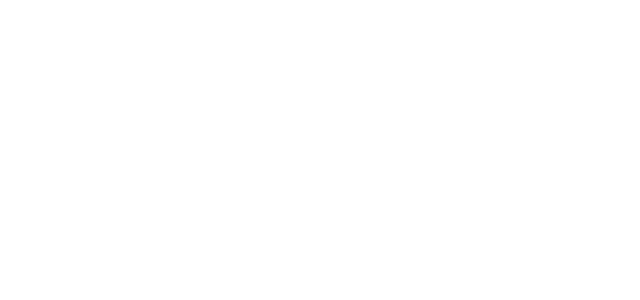
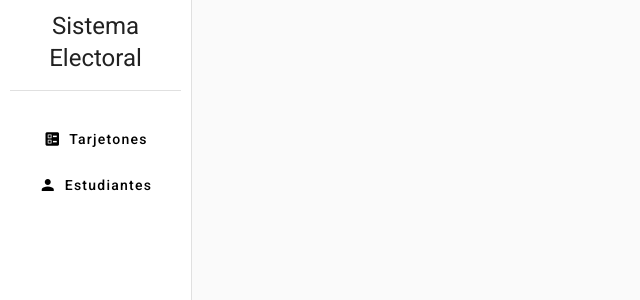
Before and after one commit to noesrichard/sistema-electoral, an Angular app: page / in a window 1280 px wide. Shown: the top 300 px of the page, without its empty margins (0-640 px from the left). Built offline with nearby package versions, Linux system fonts and the light colour scheme.

Commit message:
navigation

```diff
--- a/src/app/app.component.css
+++ b/src/app/app.component.css
@@ -0,0 +1,33 @@
+* {
+  box-sizing: border-box;
+}
+.example-container {
+  width: 100vw;
+  height: 100vh;
+}
+
+mat-drawer {
+  width: 15%;
+  padding: 10px;
+  height: 100vh;
+}
+
+.title {
+  text-align: center;
+}
+
+.buttons {
+  display: flex;
+  align-items: start;
+  flex-direction: column;
+  padding-top: 20px;
+}
+
+.buttons button{
+  margin-top: 10px;
+  width: 100%;
+}
+
+mat-drawer-content {
+  width: 85%;
+}
--- a/src/app/app.component.html
+++ b/src/app/app.component.html
@@ -1,4 +1,22 @@
 <!-- <app-tarjetones></app-tarjetones> -->
 <!-- <app-estudiantes></app-estudiantes> -->
 <!-- <app-candidatos-list></app-candidatos-list> -->
-<router-outlet></router-outlet>
+<mat-drawer-container class="example-container">
+  <mat-drawer mode="side" opened>
+    <div class="title">
+      <h1>Sistema Electoral</h1>
+    </div>
+    <mat-divider></mat-divider>
+    <div class="buttons">
+      <button routerLink="tarjetones" mat-button>
+        Tarjetones <mat-icon>ballot</mat-icon>
+      </button>
+      <button routerLink="estudiantes" mat-button>
+        Estudiantes <mat-icon>person</mat-icon>
+      </button>
+    </div>
+  </mat-drawer>
+  <mat-drawer-content>
+    <router-outlet></router-outlet>
+  </mat-drawer-content>
+</mat-drawer-container>
--- a/src/app/components/basic-crud/basic-crud.component.html
+++ b/src/app/components/basic-crud/basic-crud.component.html
@@ -14,11 +14,11 @@
     <ng-container matColumnDef="actions" class="actions">
       <th mat-header-cell *matHeaderCellDef>Acciones</th>
       <td mat-cell *matCellDef="let row">
-        <button mat-mini-fab color="accent" (click)="handleEdit(row)">
+        <button mat-mini-fab color="accent" (click)="handleEdit(row); $event.stopPropagation()">
           <mat-icon>edit</mat-icon>
         </button>
         &nbsp;
-        <button mat-mini-fab color="warn" (click)="handleDelete(row)">
+        <button mat-mini-fab color="warn" (click)="handleDelete(row); $event.stopPropagation()">
           <mat-icon>delete</mat-icon>
         </button>
       </td>
--- a/src/app/components/candidatos-list/candidatos-list.component.css
+++ b/src/app/components/candidatos-list/candidatos-list.component.css
@@ -1,4 +1,10 @@
 .flex-row{
   display: flex;
-  justify-content: space-evenly;
+  flex-wrap: wrap;
+  padding-left: 10%;
 }
+
+.card{
+  margin-top: 10px;
+  margin-left: 10px;
+}
--- a/src/app/components/candidatos-list/candidatos-list.component.html
+++ b/src/app/components/candidatos-list/candidatos-list.component.html
@@ -1,5 +1,6 @@
 <div class="flex-row">
   <app-candidato-card
+    class="card"
     *ngFor="let candidato of candidatos"
     [candidato]="candidato"
     (onDelete)="handleDelete($event)"
--- a/src/app/views/candidatos/candidatos.component.css
+++ b/src/app/views/candidatos/candidatos.component.css
@@ -0,0 +1,10 @@
+.buttons{
+  margin-top: 10px;
+  margin-left: 11%;
+  display: flex;
+  align-items: center;
+}
+
+.new-button{
+  margin-left: 10px;
+}
--- a/src/app/views/candidatos/candidatos.component.html
+++ b/src/app/views/candidatos/candidatos.component.html
@@ -1,6 +1,11 @@
-<button mat-raised-button color="primary"
+<div class="buttons">
+<button mat-fab color="accent" (click)="handleBack()">
+  <mat-icon >keyboard_arrow_left</mat-icon>
+</button>
+<button class="new-button" mat-raised-button color="primary"
   (click)="handleNew()"
 >Nuevo Candidato</button>
+</div>
 <app-candidatos-list
   [tarjetonId]="tarjetonId"
 ></app-candidatos-list>
--- a/src/app/views/candidatos/candidatos.component.ts
+++ b/src/app/views/candidatos/candidatos.component.ts
@@ -4,6 +4,7 @@
 import { CandidatosListComponent } from 'src/app/components/candidatos-list/candidatos-list.component';
 import { CandidatoFormDialogComponent } from 'src/app/components/dialogs/candidato-form-dialog/candidato-form-dialog.component';
 import { CandidatoService } from 'src/app/services/candidato.service';
+import { Router } from '@angular/router';
 
 @Component({
   selector: 'app-candidatos',
@@ -18,7 +19,8 @@
   constructor(
     private dialog: MatDialog,
     private candidatoService: CandidatoService,
-    private route: ActivatedRoute
+    private route: ActivatedRoute,
+    private router: Router
   ) {}
 
   ngOnInit(): void {
@@ -43,4 +45,8 @@
       }
     })
   }
+
+  handleBack(): void{
+    this.router.navigate(['tarjetones'])
+  }
 }
--- a/src/app/views/estudiantes/estudiantes.component.css
+++ b/src/app/views/estudiantes/estudiantes.component.css
@@ -1,5 +1,4 @@
 .main-container{
-  width: 100vw;
   display: flex;
   flex-direction: column;
   justify-content: center;
@@ -7,5 +6,5 @@
 }
 
 .table-container{
-  width: 90vw;
+  width: 90%;
 }
--- a/src/app/views/tarjetones/tarjetones.component.css
+++ b/src/app/views/tarjetones/tarjetones.component.css
@@ -1,5 +1,4 @@
 .main-container{
-  width: 100vw;
   display: flex;
   flex-direction: column;
   justify-content: center;
@@ -7,5 +6,5 @@
 }
 
 .table-container{
-  width: 90vw;
+  width: 90%;
 }
```
Also changed, not shown: src/app/app.module.ts (+12 -8 lines).
